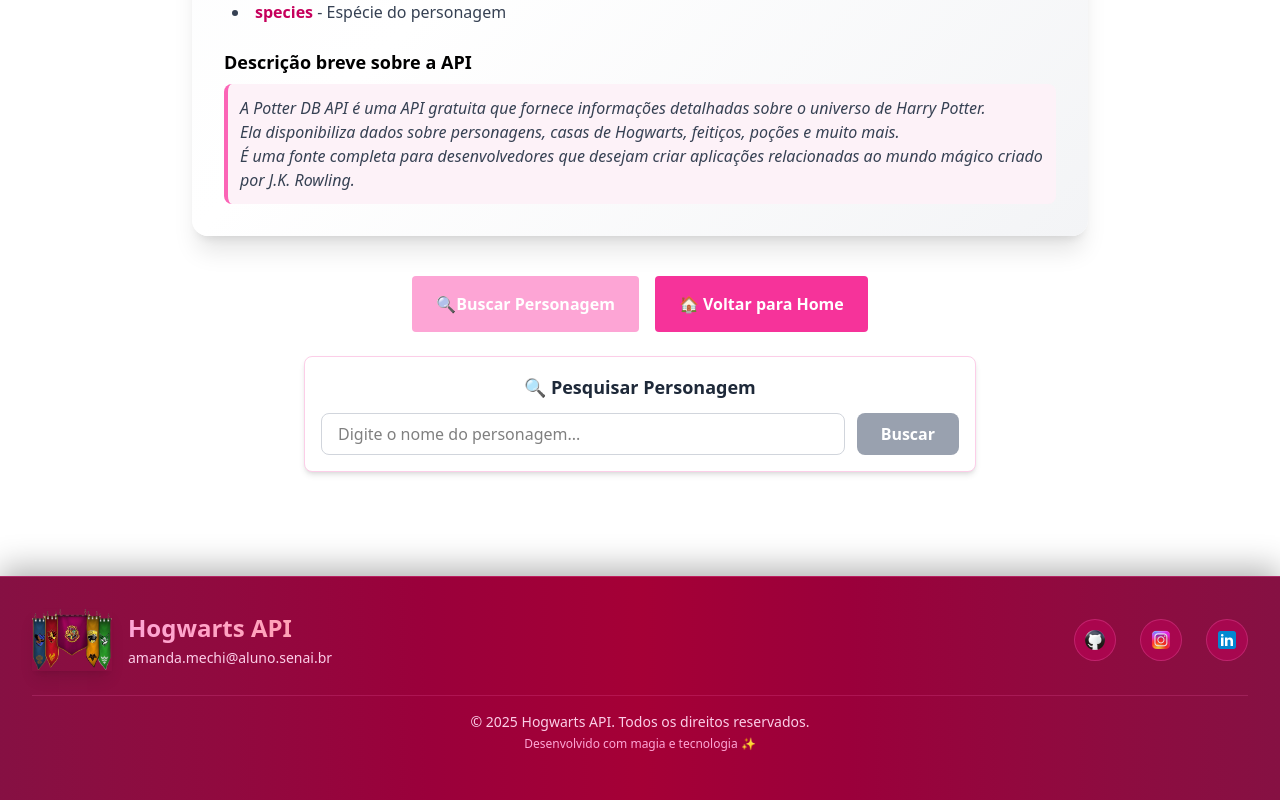
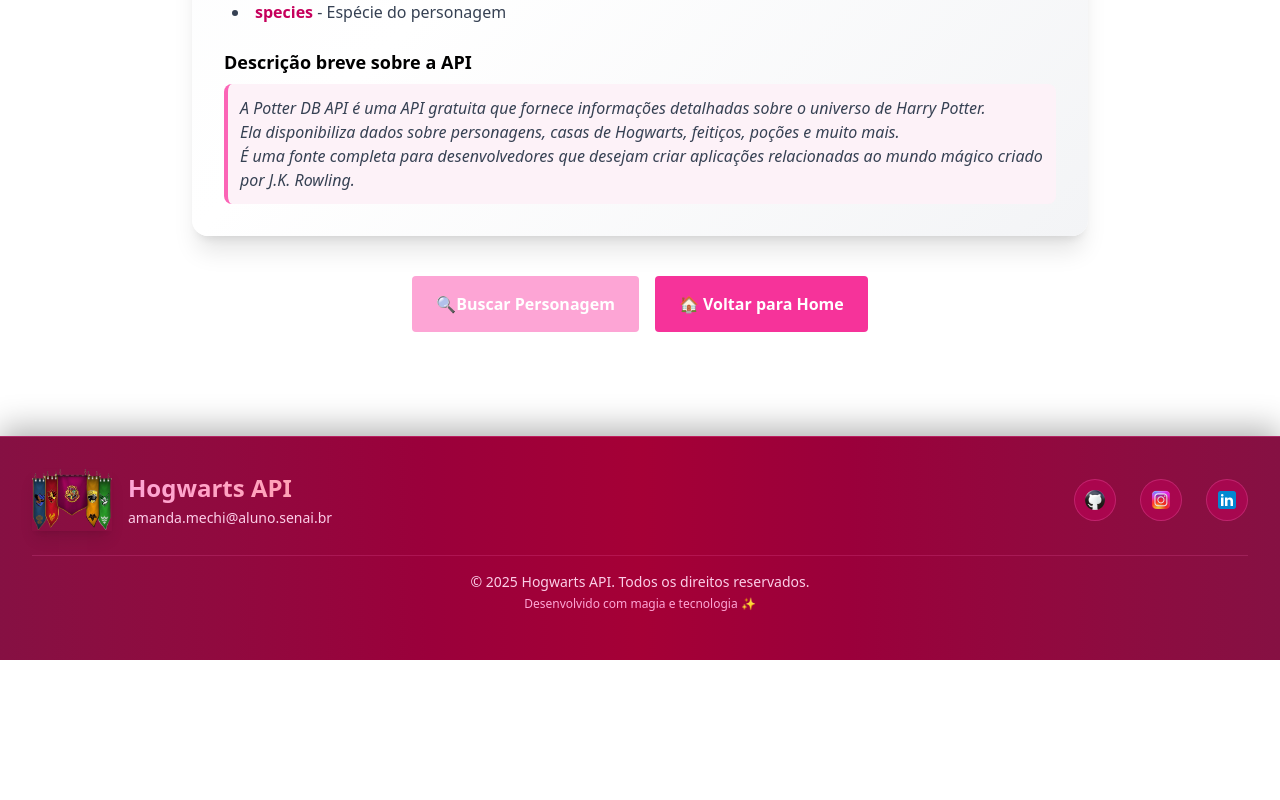
Before and after one commit to Amandamecchi/Projeto-Front, a Next.js app: page /informacao in a window 1280 px wide. Shown: the part 902-1702 px from the top of the page. After the commit the page ends 1562 px from the top, so only its background shows below. Built offline with nearby package versions, Linux system fonts and the light colour scheme.

Commit message:
correções

```diff
--- a/src/app/informacao/page.jsx
+++ b/src/app/informacao/page.jsx
@@ -146,6 +146,7 @@
                         </button>
                     </div>
 
+                    {showPersonagens && (
                         <div className="max-w-2xl mx-auto mb-6">
                             <div className="bg-white rounded-lg shadow-md p-4 border border-pink-200">
                                 <h3 className="text-lg font-semibold text-gray-800 mb-3">🔍 Pesquisar Personagem</h3>
@@ -184,6 +185,7 @@
                                 )}
                             </div>
                         </div>
+                    )}
                 </div>
 
                 {showPersonagens && (
```
Lines whose indentation alone changed are shown as unchanged.
